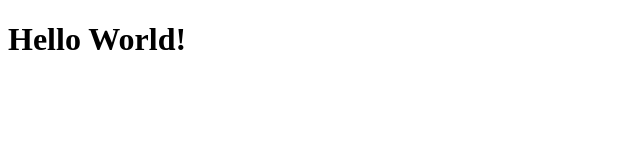
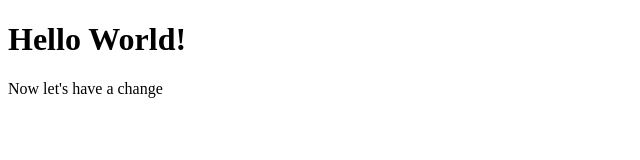
Before and after one commit to connorshea15/welcome-session, a plain HTML site: page index.html in a window 1280 px wide. Shown: the whole page, without its empty margins (0-640 px from the left). Drawn offline with Linux system fonts and the light colour scheme.

Commit message:
just messing around

```diff
--- a/index.html
+++ b/index.html
@@ -7,5 +7,8 @@
 </head>
 <body>
     <h1>Hello World!</h1>
+
+    <p>Now let's have a change
+    </p>
 </body>
 </html>
```
